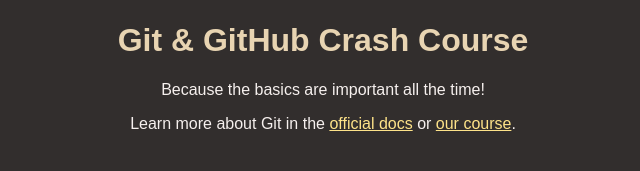
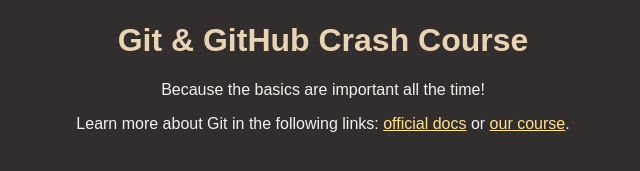
Before and after one commit to eromagno/github-course, a plain HTML site: page index.html in a window 1280 px wide. Shown: the part 147-318 px from the top of the page, without its empty margins (317-957 px from the left). Drawn offline with Linux system fonts and the light colour scheme.

```diff
--- a/index.html
+++ b/index.html
@@ -16,7 +16,7 @@
       <section>
         <p>Because the basics are important all the time!</p>
         <p>
-          Learn more about Git in the
+          Learn more about Git in the following links:
           <a href="https://git-scm.com/book/en/v2">official docs</a> or
           <a href="https://acad.link/git">our course</a>.
         </p>
```
